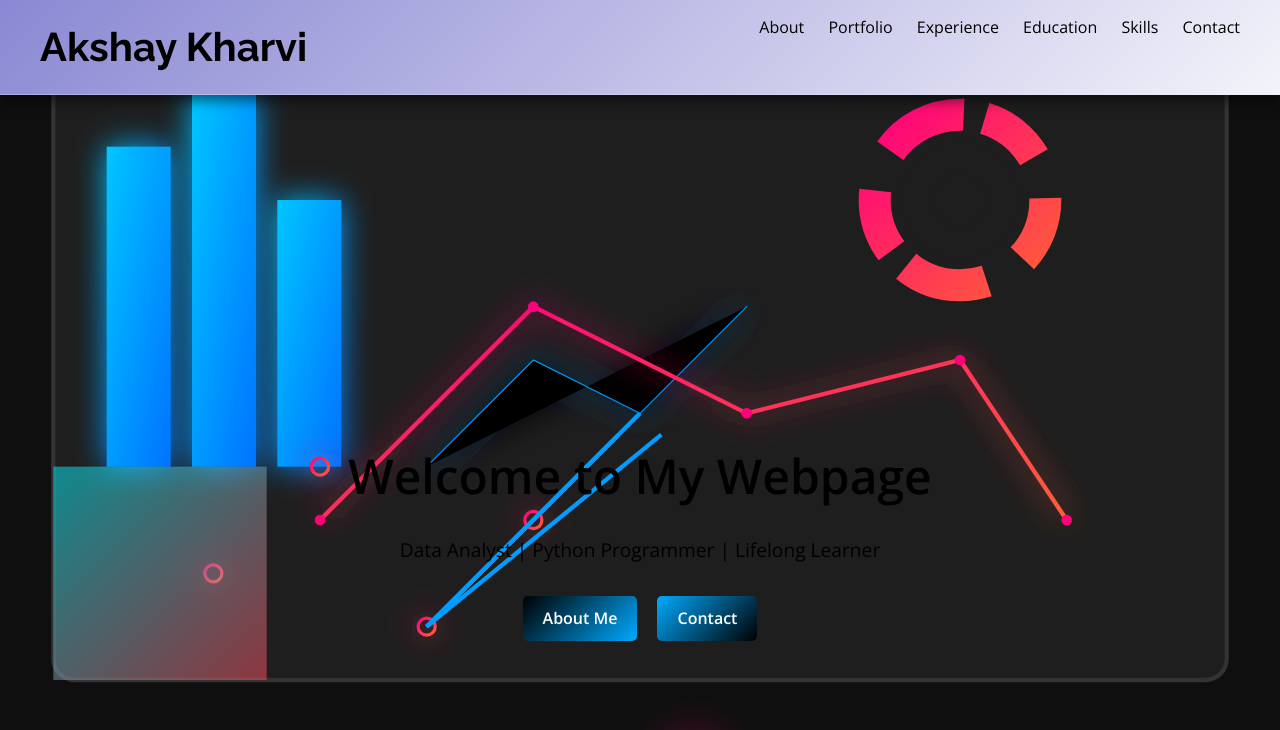
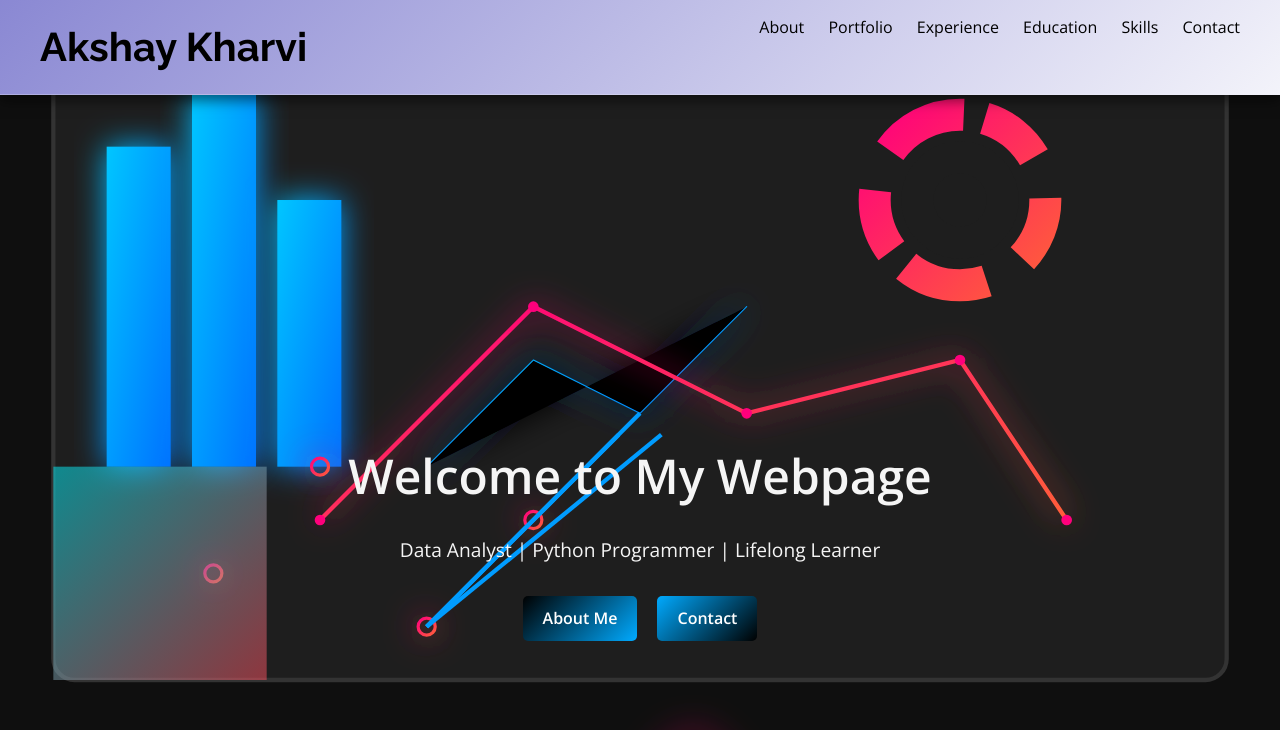
Before and after one commit to Ak7349/myweb, a plain HTML site: page index.html in a window 1280 px wide. Shown: the top 730 px of the page. Drawn offline with nearby package versions, Linux system fonts and the light colour scheme.

Commit message:
Update style.css

```diff
--- a/style.css
+++ b/style.css
@@ -103,7 +103,7 @@ header nav ul li a:hover {
     justify-content: center;
     align-items: center;
     text-align: center;
-    color: #000000;
+    color: whitesmoke;
     z-index: 1;
     padding: 0 20px;
     box-sizing: border-box;
```
